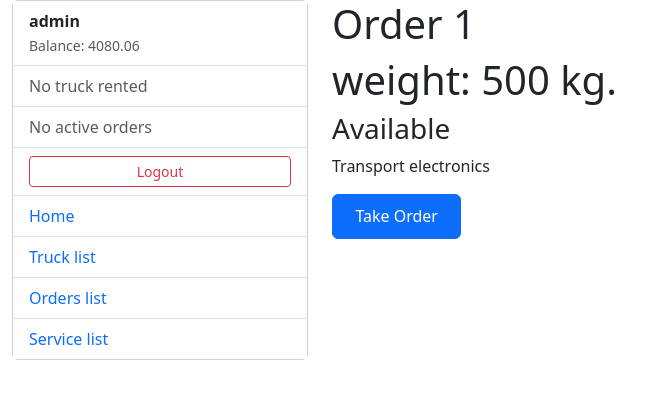
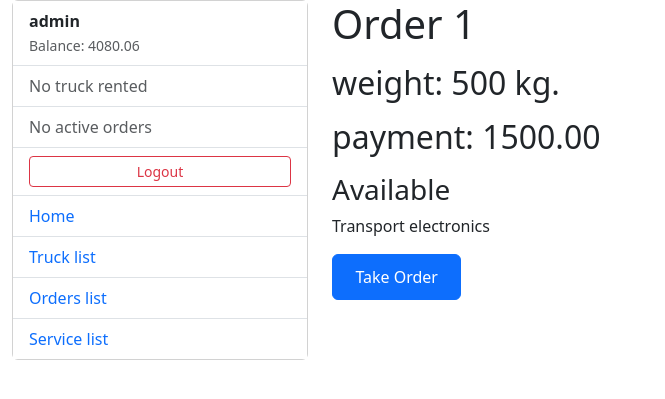
Before and after one commit to AngryAndrii/cargo-service, a Django app: page /orders/7/ in a window 1280 px wide. Shown: the top 399 px of the page, without its empty margins (0-665 px from the left). Run offline with Django 5.2, Linux system fonts and the light colour scheme; a user stored in the database is signed in; data comes from the database, SQL or seed files in the repository; some libraries are stand-ins or nearby versions.

Commit message:
added payment field for order-list and order detail page

```diff
--- a/templates/cargo/order_detail.html
+++ b/templates/cargo/order_detail.html
@@ -4,10 +4,13 @@
   <h1>
     {{ order.name }}
   </h1>
-  <h1>
+  <h2 class="mt-3">
     weight: {{ order.weight }} kg.
-  </h1>
-  <h3>{{ order.get_status_display }}</h3>
+  </h2>
+  <h2 class="mt-3">
+    payment: {{ order.payment }}
+  </h2>
+  <h3 class="mt-3">{{ order.get_status_display }}</h3>
   <p>{{ order.description }}</p>
 
   {% if order.status == "IP" and order.driver_id == user.id %}
--- a/templates/cargo/order_list.html
+++ b/templates/cargo/order_list.html
@@ -10,6 +10,7 @@
         <tr>
           <th>#</th>
           <th>Name</th>
+          <th>Payment</th>
           <th>Description</th>
           <th>Status</th>
           <th></th>
@@ -27,6 +28,7 @@
                 {{ order.name }}
               </a>
             </td>
+            <td>{{ order.payment }}</td>
 
             <td>{{ order.description|truncatechars:60 }}</td>
 
```
